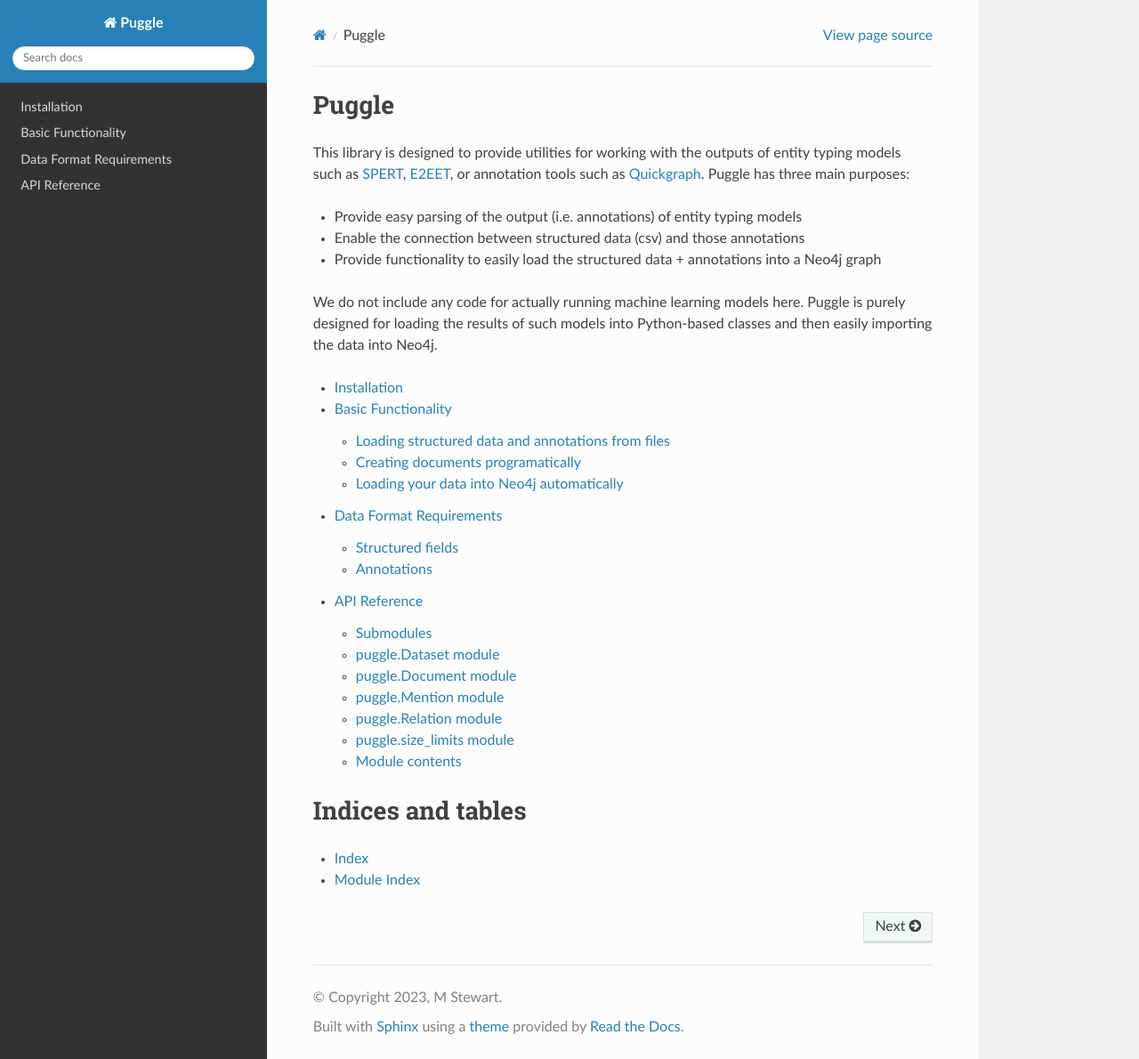
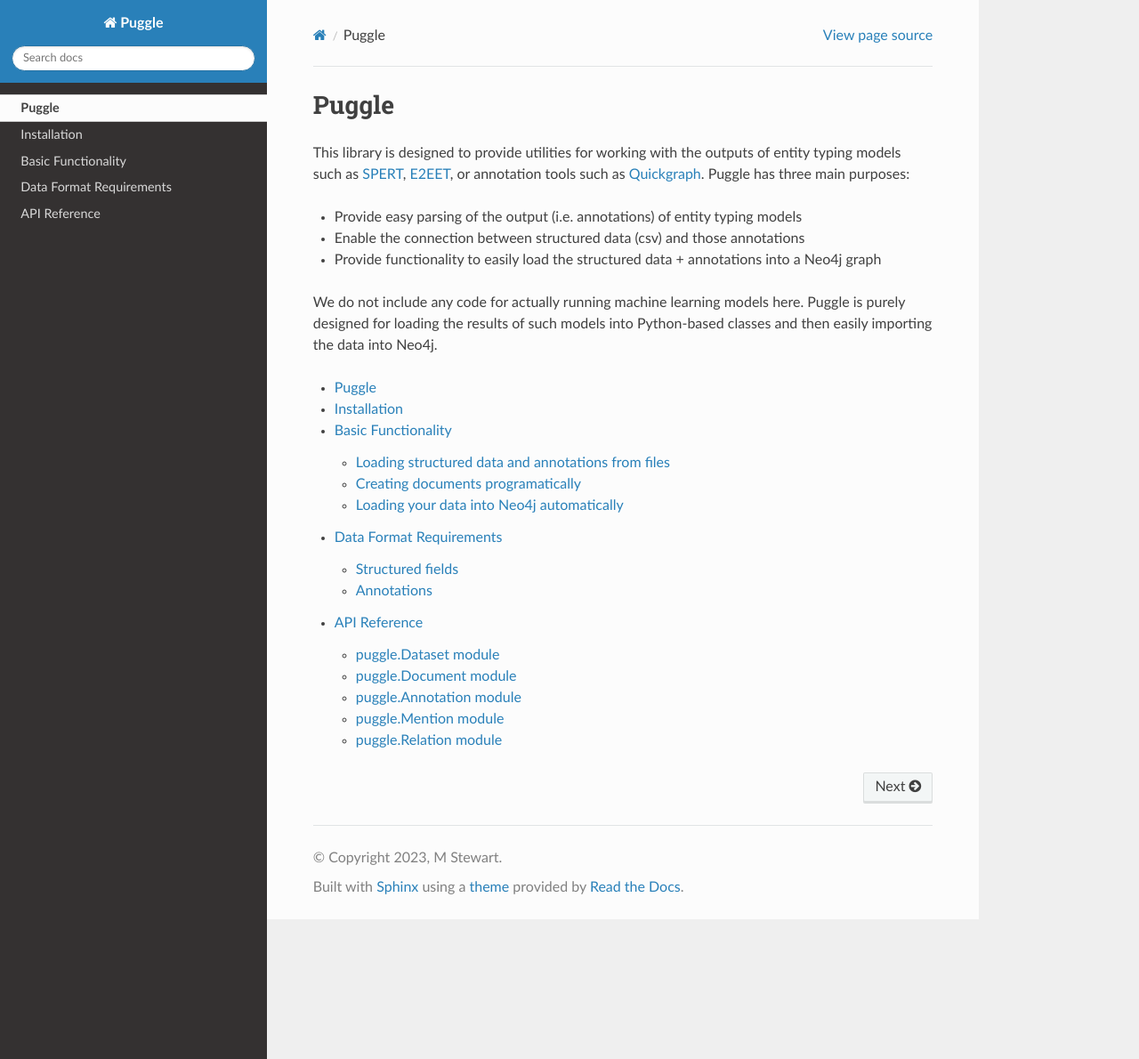
Before and after one commit to nlp-tlp/puggle, a Sphinx documentation site: the page built from docs/index.rst, in a window 1280 px wide and 1190 px high. Shown: the whole window at 89% size. Built offline with Sphinx 7.4.7 and the Read the Docs theme 2.0.0, drawn with Linux system fonts in a browser that asks for light colours.

Commit message:
work on docs

```diff
--- a/docs/conf.py
+++ b/docs/conf.py
@@ -63,3 +63,11 @@ html_theme = "sphinx_rtd_theme"
 # relative to this directory. They are copied after the builtin static files,
 # so a file named "default.css" will overwrite the builtin "default.css".
 html_static_path = ["_static"]
+
+autodoc_default_options = {
+    "members": True,
+    "member-order": "bysource",
+    "special-members": "__init__",
+    "undoc-members": True,
+    "exclude-members": "__weakref__",
+}
--- a/docs/index.rst
+++ b/docs/index.rst
@@ -17,13 +17,8 @@ We do not include any code for actually running machine learning models here. Pu
 .. toctree::
    :maxdepth: 2
 
+   self
    installation
    basic_functionality
    data_format
    puggle
-
-Indices and tables
-==================
-
-* :ref:`genindex`
-* :ref:`modindex`
--- a/docs/installation.rst
+++ b/docs/installation.rst
@@ -1,17 +1,17 @@
 Installation
 ============
 
-You can install this package via poetry:
+You can install this package via poetry::
 
    pip install poetry
    poetry install
 
-It is also available on PyPI ([link](https://pypi.org/project/puggle/)), so rather than cloning this repo, you can install it via pip:
+It is also available on PyPI ([link](https://pypi.org/project/puggle/)), so rather than cloning this repo, you can install it via pip::
 
    pip install puggle
 
 To be able to use the `load_into_neo4j` function from the `Dataset` class, you will need to have Neo4j installed and running on your machine. The easiest way to do this is via Docker, though in the interest of keeping this package light we do not include a dockerfile here.
 
-To use the `load_into_neo4j` function you also need to set an environment variable for your Neo4j password. You can do this by creating an empty `.env` file in the root directory of this repository and including:
+To use the `load_into_neo4j` function you also need to set an environment variable for your Neo4j password. You can do this by creating an empty `.env` file in the root directory of this repository and including::
 
    NEO4J_PASSWORD=<your neo4j password>
--- /dev/null
+++ b/docs/modules.rst
@@ -0,0 +1,7 @@
+puggle
+======
+
+.. toctree::
+   :maxdepth: 4
+
+   puggle
--- a/docs/puggle.rst
+++ b/docs/puggle.rst
@@ -1,8 +1,5 @@
 API Reference
 =============
-
-Submodules
-----------
 
 puggle.Dataset module
 ---------------------
@@ -20,6 +17,15 @@ puggle.Document module
    :undoc-members:
    :show-inheritance:
 
+puggle.Annotation module
+------------------------
+
+.. automodule:: puggle.Annotation
+   :members:
+   :undoc-members:
+   :show-inheritance:
+
+
 puggle.Mention module
 ---------------------
 
@@ -35,19 +41,3 @@ puggle.Relation module
    :members:
    :undoc-members:
    :show-inheritance:
-
-puggle.size\_limits module
---------------------------
-
-.. automodule:: puggle.size_limits
-   :members:
-   :undoc-members:
-   :show-inheritance:
-
-Module contents
----------------
-
-.. automodule:: puggle
-   :members:
-   :undoc-members:
-   :show-inheritance:
--- a/docs/requirements.txt
+++ b/docs/requirements.txt
@@ -8,6 +8,7 @@ idna==3.3
 imagesize==1.4.1
 interchange==2021.0.4
 Jinja2==3.1.2
+loguru==0.7.2
 MarkupSafe==2.1.1
 monotonic==1.6
 packaging==21.3
@@ -29,3 +30,4 @@ sphinxcontrib-jsmath==1.0.1
 sphinxcontrib-qthelp==1.0.3
 sphinxcontrib-serializinghtml==1.1.5
 urllib3==1.26.9
+win32-setctime==1.1.0
--- a/puggle/__init__.py
+++ b/puggle/__init__.py
@@ -1,3 +1,5 @@
 from .Dataset import Dataset
 from .Document import Document
 from .Annotation import Annotation
+
+from .data_utils import *
```
Also changed, not shown: docs/puggle.data_utils.rst (added, +37 -0 lines), 7 other files.
